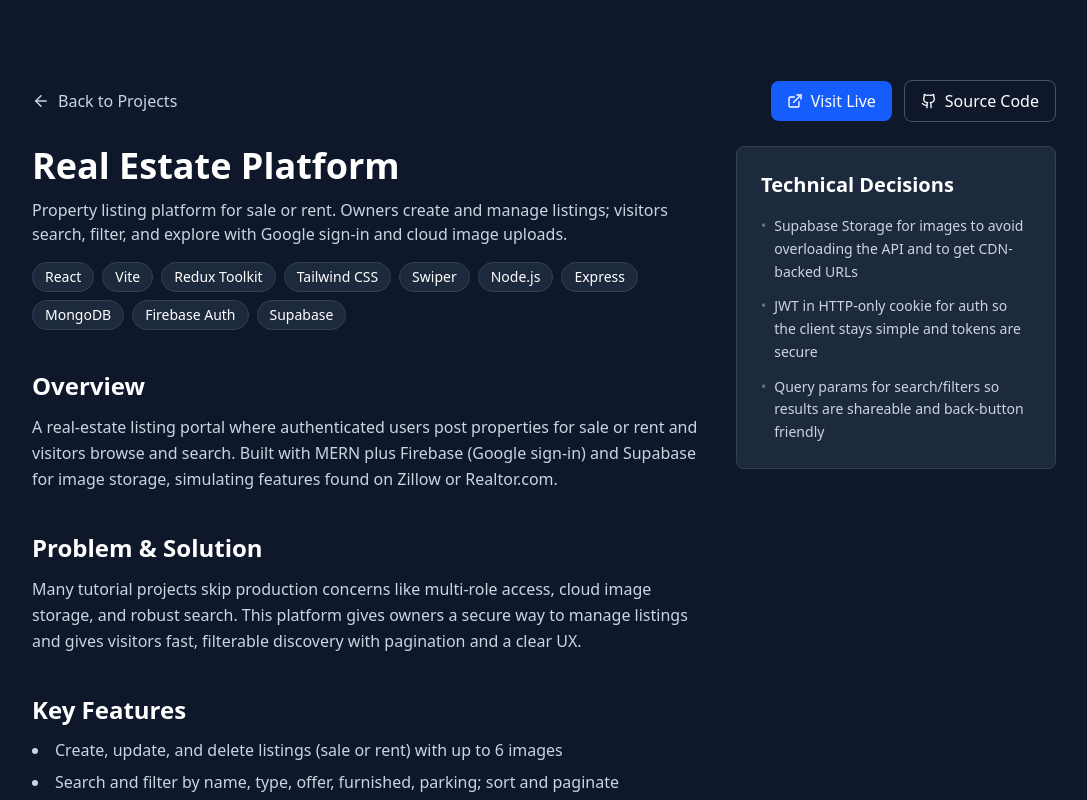
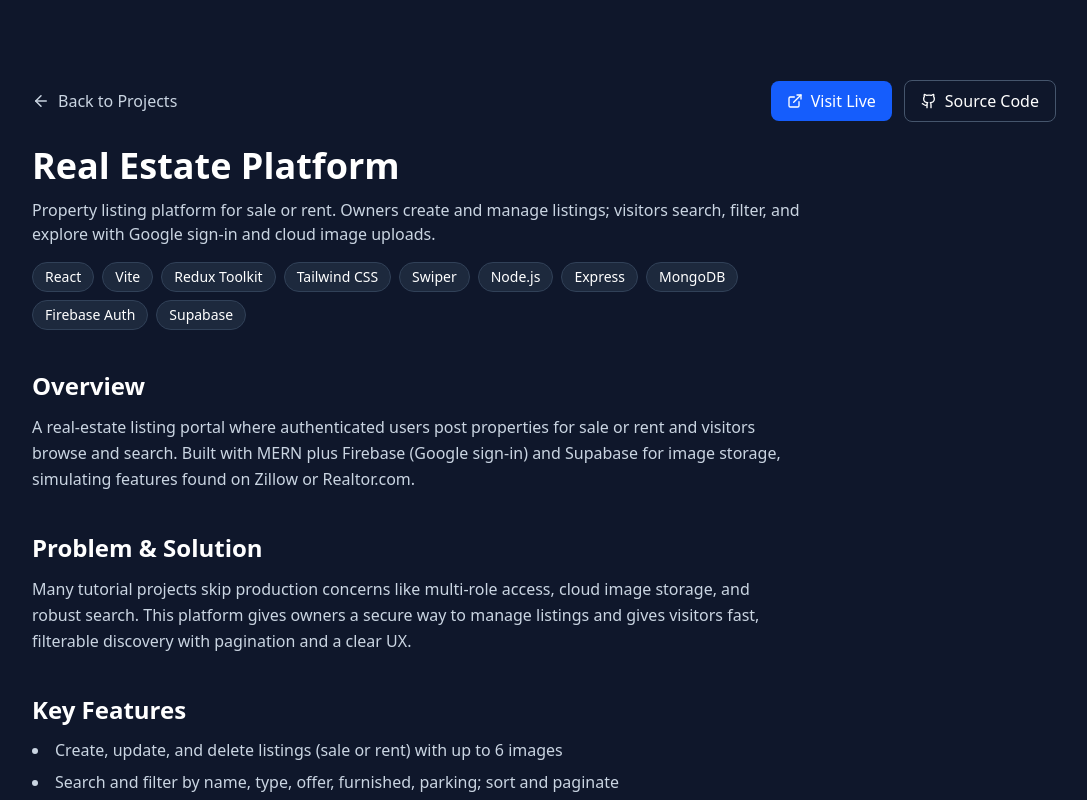
Before and after one commit to Anasyaseen92/MyPorfolio, a React (Vite) app: page /projects/real-estate-platform in a window 1280 px wide. Shown: the top 800 px of the page, without its empty margins (96-1183 px from the left). Built offline with nearby package versions, Linux system fonts and the light colour scheme.

Commit message:
remove tech descisios section from project detail page

```diff
--- a/src/pages/CaseStudy.jsx
+++ b/src/pages/CaseStudy.jsx
@@ -69,9 +69,8 @@ const CaseStudy = () => {
           </div>
         </div>
 
-        <div className="grid lg:grid-cols-3 gap-8">
-          <div className="lg:col-span-2">
-            <header className="mb-10">
+        <div className="max-w-3xl">
+          <header className="mb-10">
               <h1 className="text-4xl font-bold mb-3">{title}</h1>
               <p className="text-slate-300">{description}</p>
               {Array.isArray(tech) && tech.length > 0 && (
@@ -144,23 +143,6 @@ const CaseStudy = () => {
                 </section>
               )}
             </main>
-          </div>
-
-          <aside className="lg:col-span-1">
-            {Array.isArray(project.technicalDecisions) && project.technicalDecisions.length > 0 && (
-              <div className="bg-slate-800 p-6 rounded-lg border border-slate-700 sticky top-6">
-                <h2 className="text-xl font-semibold mb-4">Technical Decisions</h2>
-                <ul className="space-y-3 text-slate-300 text-sm leading-relaxed">
-                  {project.technicalDecisions.map((item) => (
-                    <li key={item} className="flex gap-2">
-                      <span className="text-slate-500 shrink-0">•</span>
-                      <span>{item}</span>
-                    </li>
-                  ))}
-                </ul>
-              </div>
-            )}
-          </aside>
         </div>
       </div>
     </div>
--- a/src/projectsData/projects.js
+++ b/src/projectsData/projects.js
@@ -36,12 +36,7 @@ const projects = [
         'Scalable catalog with filters and server-side pagination',
         'Production-style architecture ready for extensions (notifications, reviews)'
       ]
-    },
-    technicalDecisions: [
-      'Socket.io over polling for real-time chat to keep latency low and backend simple',
-      'Webhook handling for Stripe/PayPal to confirm payments and update order status reliably',
-      'Role-based middleware (customer/seller/admin) for secure API and dashboard access'
-    ]
+    }
   },
   {
     title: 'Real Estate Platform',
@@ -118,11 +113,7 @@ const projects = [
       results: [
         'Smooth content interactions and clear extension points for notifications or real-time features'
       ]
-    },
-    technicalDecisions: [
-      'Normalized Redux state for posts and users to keep the feed performant and cache-friendly',
-      'Paginated APIs for the feed to support infinite scroll without loading everything at once'
-    ]
+    }
   }
 ];
 
```
